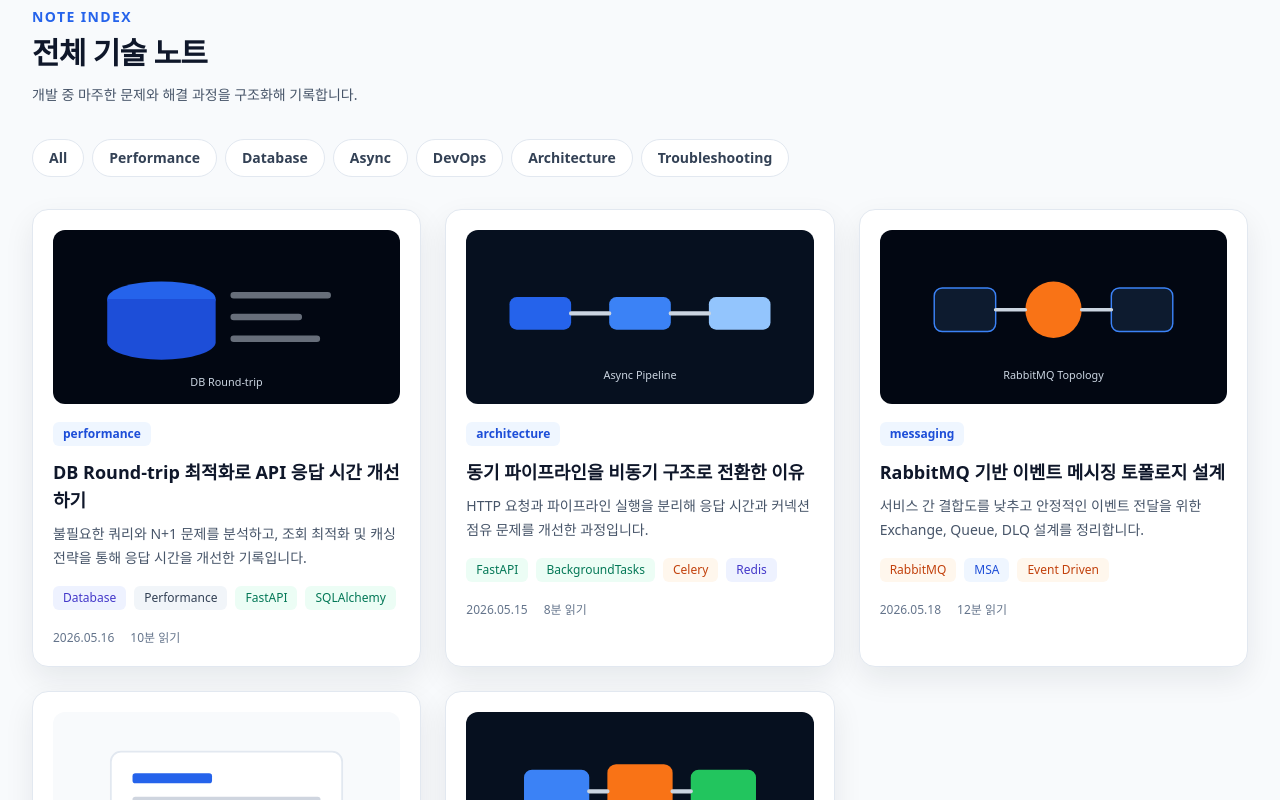
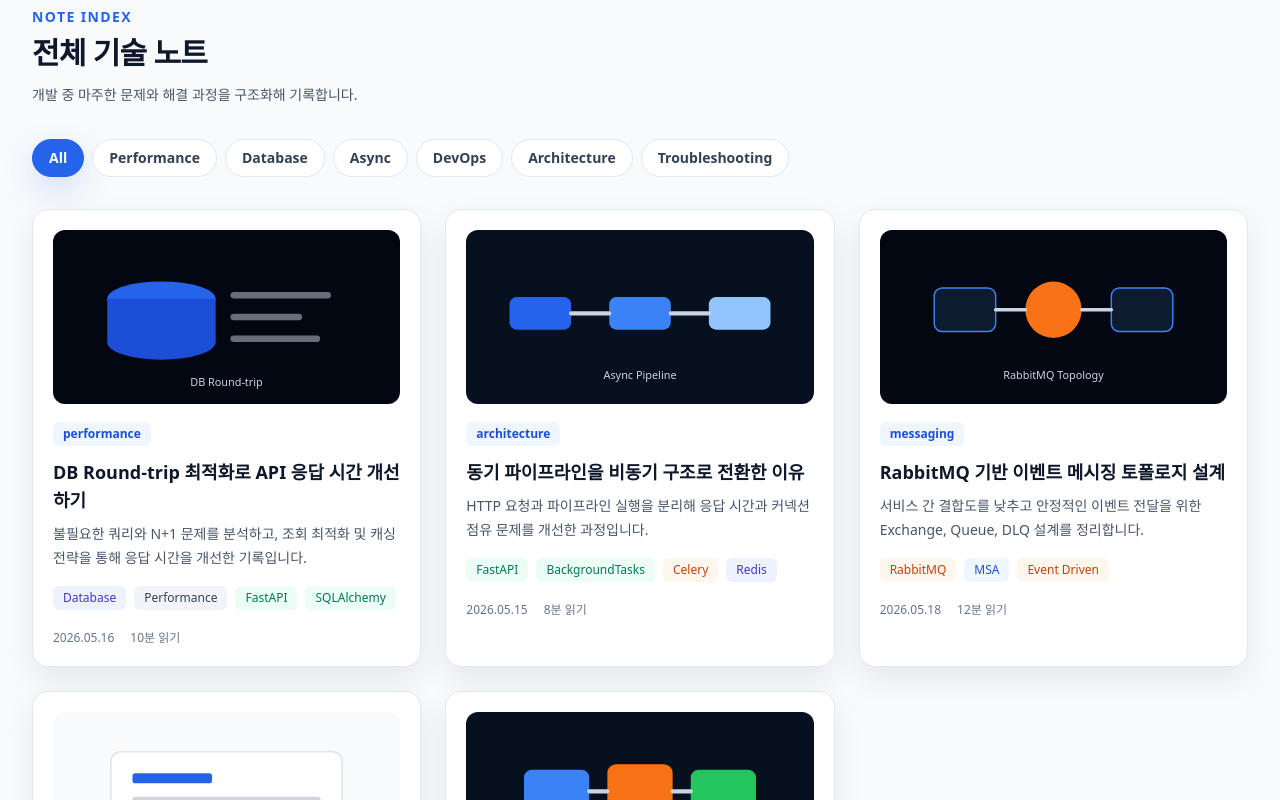
Before and after one commit to JongEunLee310/portfolio, a React (Vite) app: page /#/technical-notes in a window 1280 px wide. Shown: the part 800-1600 px from the top of the page. Built offline with nearby package versions, Linux system fonts and the light colour scheme; a web font is replaced by a local one.

Commit message:
feat: 기술 노트 페이지 필터 상호작용 및 빈 결과 처리

```diff
--- /dev/null
+++ b/src/components/common/FilterPills.tsx
@@ -0,0 +1,40 @@
+type FilterOption<TValue extends string> = {
+  label: string;
+  value: TValue;
+};
+
+type FilterPillsProps<TValue extends string> = {
+  options: readonly FilterOption<TValue>[];
+  selectedValue: TValue;
+  onChange: (value: TValue) => void;
+  ariaLabel: string;
+};
+
+export function FilterPills<TValue extends string>({
+  options,
+  selectedValue,
+  onChange,
+  ariaLabel,
+}: FilterPillsProps<TValue>) {
+  return (
+    <div className="flex flex-wrap gap-2" aria-label={ariaLabel}>
+      {options.map((option) => (
+        <button
+          key={option.value}
+          type="button"
+          aria-pressed={option.value === selectedValue}
+          onClick={() => onChange(option.value)}
+          className={[
+            "rounded-full border px-4 py-2 text-sm font-semibold transition",
+            "focus-visible:outline focus-visible:outline-2 focus-visible:outline-offset-2 focus-visible:outline-blue-600",
+            option.value === selectedValue
+              ? "border-blue-600 bg-blue-600 text-white shadow-blue-soft"
+              : "border-slate-200 bg-white text-slate-700 hover:border-blue-300 hover:text-blue-600",
+          ].join(" ")}
+        >
+          {option.label}
+        </button>
+      ))}
+    </div>
+  );
+}
--- a/src/components/project/ProjectFilter.tsx
+++ b/src/components/project/ProjectFilter.tsx
@@ -1,3 +1,5 @@
+import { FilterPills } from "@/components/common/FilterPills";
+
 type FilterOption<TValue extends string> = {
   label: string;
   value: TValue;
@@ -17,24 +19,11 @@ export function ProjectFilter<TValue extends string>({
   ariaLabel,
 }: ProjectFilterProps<TValue>) {
   return (
-    <div className="flex flex-wrap gap-2" aria-label={ariaLabel}>
-      {options.map((option) => (
-        <button
-          key={option.value}
-          type="button"
-          aria-pressed={option.value === selectedValue}
-          onClick={() => onChange(option.value)}
-          className={[
-            "rounded-full border px-4 py-2 text-sm font-semibold transition",
-            "focus-visible:outline focus-visible:outline-2 focus-visible:outline-offset-2 focus-visible:outline-blue-600",
-            option.value === selectedValue
-              ? "border-blue-600 bg-blue-600 text-white shadow-blue-soft"
-              : "border-slate-200 bg-white text-slate-700 hover:border-blue-300 hover:text-blue-600",
-          ].join(" ")}
-        >
-          {option.label}
-        </button>
-      ))}
-    </div>
+    <FilterPills
+      options={options}
+      selectedValue={selectedValue}
+      onChange={onChange}
+      ariaLabel={ariaLabel}
+    />
   );
 }
--- a/src/pages/TechnicalNotesPage.tsx
+++ b/src/pages/TechnicalNotesPage.tsx
@@ -1,13 +1,24 @@
+import { useMemo, useState } from "react";
+import { EmptyState } from "@/components/common/EmptyState";
+import { FilterPills } from "@/components/common/FilterPills";
 import { SectionHeader } from "@/components/common/SectionHeader";
 import { PageHero } from "@/components/hero/PageHero";
 import { PageLayout } from "@/components/layout/PageLayout";
 import { NoteGrid } from "@/components/note/NoteGrid";
-import { noteCategoryFilters } from "@/data/filters";
+import { noteCategoryFilters, noteFilterContent } from "@/data/filters";
 import { pageHeroes } from "@/data/hero";
 import { technicalNotes } from "@/data/technicalNotes";
+import type { NoteFilterValue } from "@/types/note";
+import { matchesNoteFilter } from "@/utils/noteFilters";
 import { pageChrome } from "@/utils/pageChrome";
 
 export function TechnicalNotesPage() {
+  const [selectedFilter, setSelectedFilter] = useState<NoteFilterValue>("all");
+  const filteredNotes = useMemo(
+    () => technicalNotes.filter((note) => matchesNoteFilter(note, selectedFilter)),
+    [selectedFilter],
+  );
+
   return (
     <PageLayout {...pageChrome}>
       <PageHero {...pageHeroes.technicalNotes} />
@@ -18,17 +29,22 @@ export function TechnicalNotesPage() {
             title="전체 기술 노트"
             description="개발 중 마주한 문제와 해결 과정을 구조화해 기록합니다."
           />
-          <div className="mb-8 flex flex-wrap gap-2">
-            {noteCategoryFilters.map((filter) => (
-              <span
-                key={filter.value}
-                className="rounded-full border border-slate-200 bg-white px-4 py-2 text-sm font-semibold text-slate-700"
-              >
-                {filter.label}
-              </span>
-            ))}
+          <FilterPills
+            options={noteCategoryFilters}
+            selectedValue={selectedFilter}
+            onChange={setSelectedFilter}
+            ariaLabel={noteFilterContent.ariaLabel}
+          />
+          <div className="mt-8">
+            {filteredNotes.length > 0 ? (
+              <NoteGrid notes={filteredNotes} />
+            ) : (
+              <EmptyState
+                title={noteFilterContent.emptyTitle}
+                description={noteFilterContent.emptyDescription}
+              />
+            )}
           </div>
-          <NoteGrid notes={technicalNotes} />
         </div>
       </section>
     </PageLayout>
```
